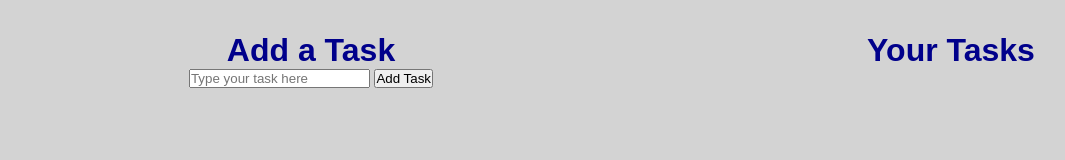
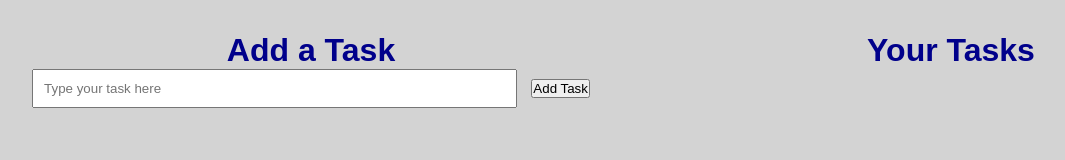
Before and after one commit to clayandthepotter/todo-list-project, a plain HTML site: page index.html in a window 1280 px wide. Shown: the whole page, without its empty margins (9-1074 px from the left). Drawn offline with Linux system fonts and the light colour scheme.

Commit message:
update styles.css
added styles to #todo-input

```diff
--- a/styles.css
+++ b/styles.css
@@ -29,5 +29,9 @@ h1 {
 #todo-form {
     margin: 20px, auto;
     text-align: center;
-
 }
+#todo-input {
+    padding: 10px;
+    width: 80%;
+    margin-right: 10px;
+}
```
